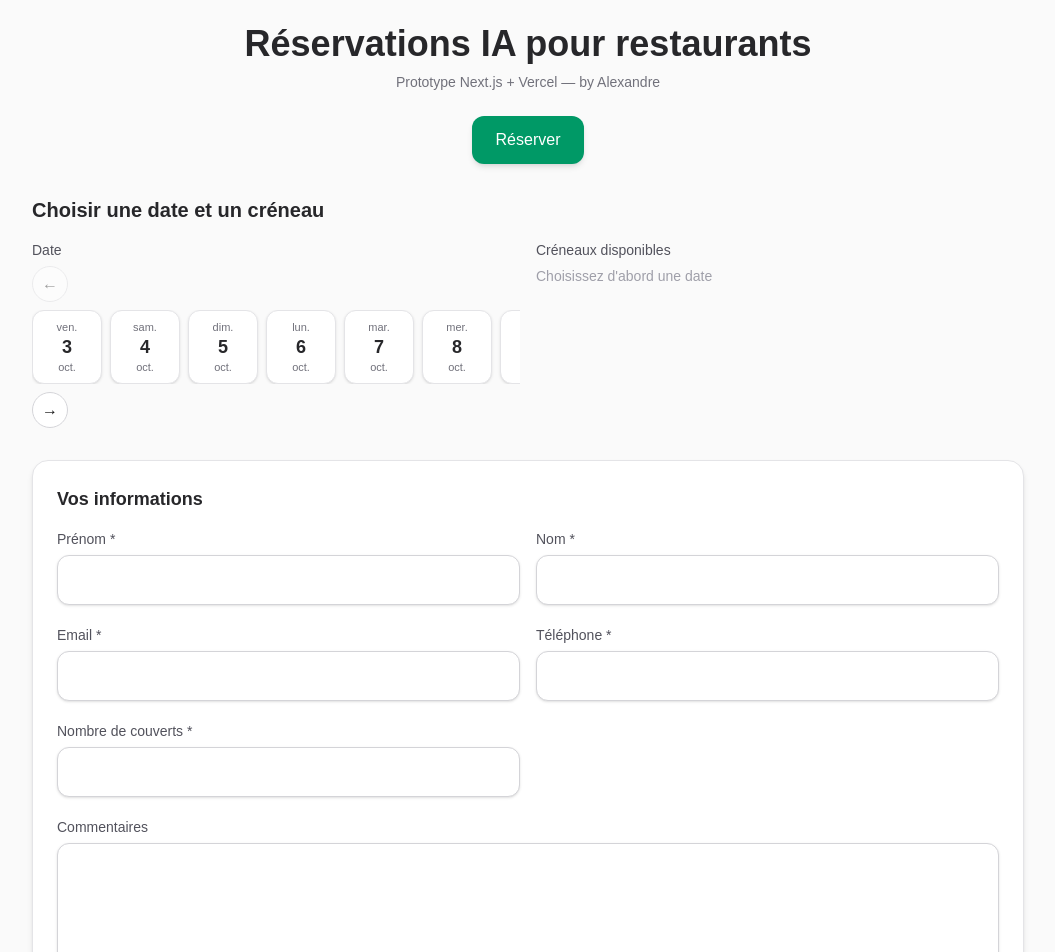
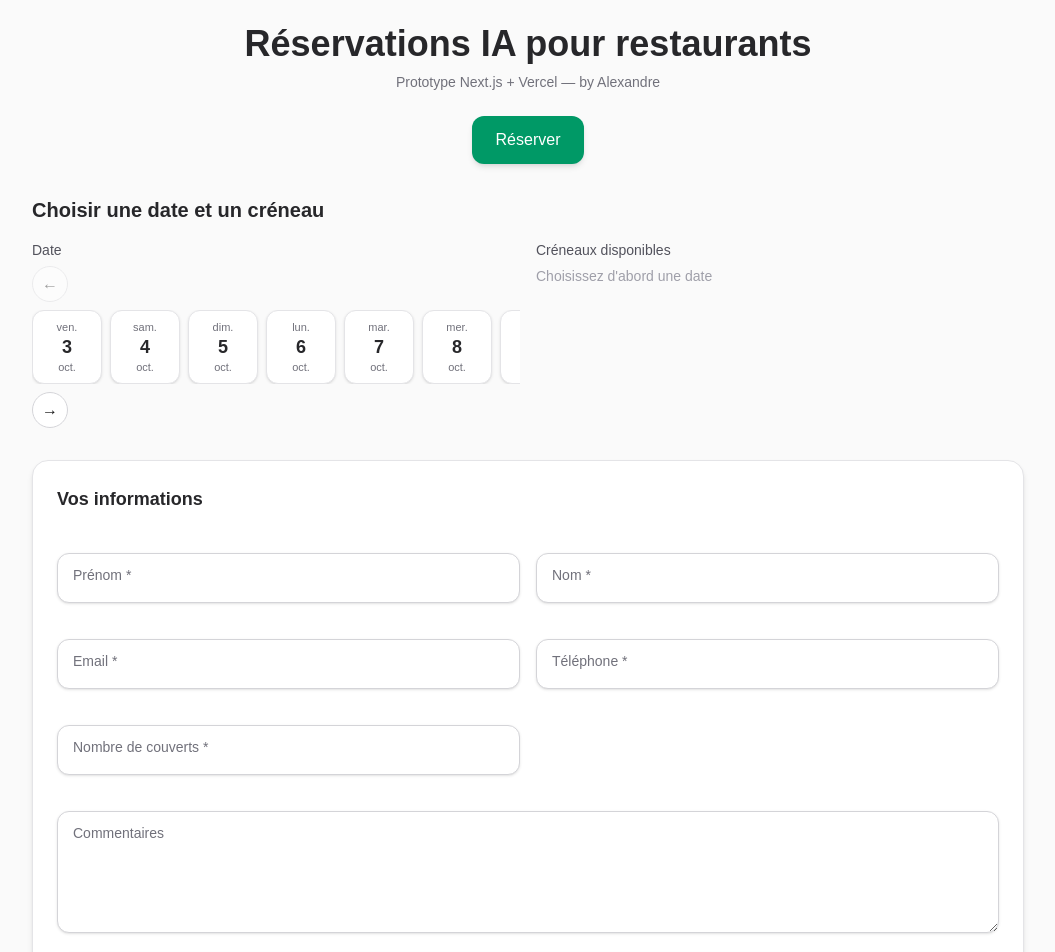
Before and after one commit to Albiatour/next-app, a Next.js app: page / in a window 1280 px wide. Shown: the top 952 px of the page, without its empty margins (112-1167 px from the left). Built offline with nearby package versions, Linux system fonts and the light colour scheme.

Commit message:
floating_good

```diff
--- a/app/page.js
+++ b/app/page.js
@@ -128,7 +128,7 @@ export default function Home() {
         <section className="mb-8">
           <div className="rounded-2xl border border-zinc-200 bg-white p-4 md:p-6 shadow-md space-y-4 md:space-y-5">
             <h3 className="text-lg font-semibold text-zinc-800 mb-4">Vos informations</h3>
-            <form onSubmit={handleSubmit} className="grid grid-cols-1 gap-x-3 gap-y-4 md:grid-cols-2 md:gap-x-4 md:gap-y-5">
+            <form onSubmit={handleSubmit} className="grid grid-cols-1 gap-x-3 gap-y-2 md:grid-cols-2 md:gap-x-4 md:gap-y-3">
               <InputField
                 id="firstName"
                 label="Prénom"
--- a/components/InputField.jsx
+++ b/components/InputField.jsx
@@ -2,10 +2,7 @@
 
 export function InputField({ id, label, type = "text", value, onChange, required, placeholder, error, className = "", autoComplete }) {
   return (
-    <div className={"space-y-2 md:space-y-2.5 " + className}>
-      <label htmlFor={id} className="block text-sm font-medium text-zinc-600 mb-1.5">
-        {label}{required ? " *" : ""}
-      </label>
+    <div className={"relative mt-6 " + className}>
       <input
         id={id}
         type={type}
@@ -13,15 +10,26 @@ export function InputField({ id, label, type = "text", value, onChange, required
         onChange={onChange}
         required={required}
         autoComplete={autoComplete}
-        placeholder={placeholder}
+        placeholder=" "
         className={[
-          "w-full rounded-xl border border-zinc-300 bg-white px-4 py-3 text-zinc-900",
+          "peer w-full rounded-xl border border-zinc-300 bg-white px-4 py-3 text-zinc-900",
           "shadow-sm focus:outline-none focus:ring-2 focus:ring-emerald-500 focus:ring-inset focus:border-emerald-500",
           error ? "border-red-400" : ""
         ].join(" ")}
         aria-invalid={!!error}
         aria-describedby={error ? `${id}-error` : undefined}
       />
+      <label
+        htmlFor={id}
+        className={[
+          "pointer-events-none absolute left-4 top-3 text-zinc-500 text-sm transition-all duration-200",
+          "peer-placeholder-shown:top-3 peer-placeholder-shown:text-sm peer-placeholder-shown:text-zinc-500",
+          "peer-focus:-top-2 peer-focus:text-xs peer-focus:text-emerald-600 peer-focus:bg-white peer-focus:px-1",
+          "peer-[&:not(:placeholder-shown)]:-top-2 peer-[&:not(:placeholder-shown)]:text-xs peer-[&:not(:placeholder-shown)]:text-zinc-700 peer-[&:not(:placeholder-shown)]:bg-white peer-[&:not(:placeholder-shown)]:px-1"
+        ].join(" ")}
+      >
+        {label}{required ? " *" : ""}
+      </label>
       {error && (
         <p id={`${id}-error`} className="mt-1 text-xs text-red-500">{error}</p>
       )}
@@ -31,25 +39,33 @@ export function InputField({ id, label, type = "text", value, onChange, required
 
 export function TextareaField({ id, label, value, onChange, required, error, className = "" }) {
   return (
-    <div className={"space-y-2 md:space-y-2.5 " + className}>
-      <label htmlFor={id} className="block text-sm font-medium text-zinc-600 mb-1.5">
-        {label}{required ? " *" : ""}
-      </label>
+    <div className={"relative mt-6 " + className}>
       <textarea
         id={id}
         rows={4}
         value={value}
         onChange={onChange}
         required={required}
-        placeholder=""
+        placeholder=" "
         className={[
-          "w-full rounded-xl border border-zinc-300 bg-white px-4 py-3 text-zinc-900 min-h-[96px]",
+          "peer w-full rounded-xl border border-zinc-300 bg-white px-4 py-3 text-zinc-900 min-h-[96px]",
           "shadow-sm focus:outline-none focus:ring-2 focus:ring-emerald-500 focus:ring-inset focus:border-emerald-500",
           error ? "border-red-400" : ""
         ].join(" ")}
         aria-invalid={!!error}
         aria-describedby={error ? `${id}-error` : undefined}
       />
+      <label
+        htmlFor={id}
+        className={[
+          "pointer-events-none absolute left-4 top-3 text-zinc-500 text-sm transition-all duration-200",
+          "peer-placeholder-shown:top-3 peer-placeholder-shown:text-sm peer-placeholder-shown:text-zinc-500",
+          "peer-focus:-top-2 peer-focus:text-xs peer-focus:text-emerald-600 peer-focus:bg-white peer-focus:px-1",
+          "peer-[&:not(:placeholder-shown)]:-top-2 peer-[&:not(:placeholder-shown)]:text-xs peer-[&:not(:placeholder-shown)]:text-zinc-700 peer-[&:not(:placeholder-shown)]:bg-white peer-[&:not(:placeholder-shown)]:px-1"
+        ].join(" ")}
+      >
+        {label}{required ? " *" : ""}
+      </label>
       {error && (
         <p id={`${id}-error`} className="mt-1 text-xs text-red-500">{error}</p>
       )}
@@ -59,18 +75,14 @@ export function TextareaField({ id, label, value, onChange, required, error, cla
 
 export function SelectField({ id, label, value, onChange, required, error, className = "", children }) {
   return (
-    <div className={"space-y-2 md:space-y-2.5 " + className}>
-      <label htmlFor={id} className="block text-sm font-medium text-zinc-600 mb-1.5">
-        {label}{required ? " *" : ""}
-      </label>
-      <div className="relative">
+    <div className={"relative mt-6 " + className}>
       <select
         id={id}
         value={value}
         onChange={onChange}
         required={required}
         className={[
-            "w-full appearance-none rounded-xl border border-zinc-300 bg-white px-4 py-3 text-zinc-900",
+          "peer w-full appearance-none rounded-xl border border-zinc-300 bg-white px-4 py-3 text-zinc-900",
           "shadow-sm focus:outline-none focus:ring-2 focus:ring-emerald-500 focus:ring-inset focus:border-emerald-500",
           error ? "border-red-400" : ""
         ].join(" ")}
@@ -80,10 +92,20 @@ export function SelectField({ id, label, value, onChange, required, error, class
         <option value=""></option>
         {children}
       </select>
+      <label
+        htmlFor={id}
+        className={[
+          "pointer-events-none absolute left-4 top-3 text-zinc-500 text-sm transition-all duration-200",
+          "peer-placeholder-shown:top-3 peer-placeholder-shown:text-sm peer-placeholder-shown:text-zinc-500",
+          "peer-focus:-top-2 peer-focus:text-xs peer-focus:text-emerald-600 peer-focus:bg-white peer-focus:px-1",
+          "peer-[&:not(:placeholder-shown)]:-top-2 peer-[&:not(:placeholder-shown)]:text-xs peer-[&:not(:placeholder-shown)]:text-zinc-700 peer-[&:not(:placeholder-shown)]:bg-white peer-[&:not(:placeholder-shown)]:px-1"
+        ].join(" ")}
+      >
+        {label}{required ? " *" : ""}
+      </label>
       <svg className="pointer-events-none absolute right-3 top-3 h-5 w-5 text-zinc-400" viewBox="0 0 20 20" fill="currentColor" aria-hidden="true">
         <path fillRule="evenodd" d="M5.23 7.21a.75.75 0 011.06.02L10 11.06l3.71-3.83a.75.75 0 111.08 1.04l-4.25 4.38a.75.75 0 01-1.08 0L5.21 8.27a.75.75 0 01.02-1.06z" clipRule="evenodd" />
       </svg>
-      </div>
       {error && (
         <p id={`${id}-error`} className="mt-1 text-xs text-red-500">{error}</p>
       )}
```
Lines whose indentation alone changed are shown as unchanged.
